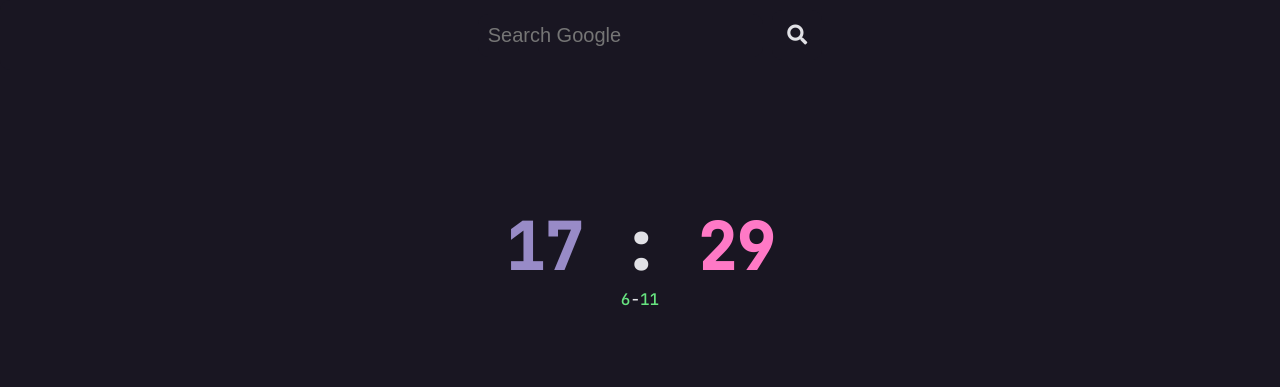
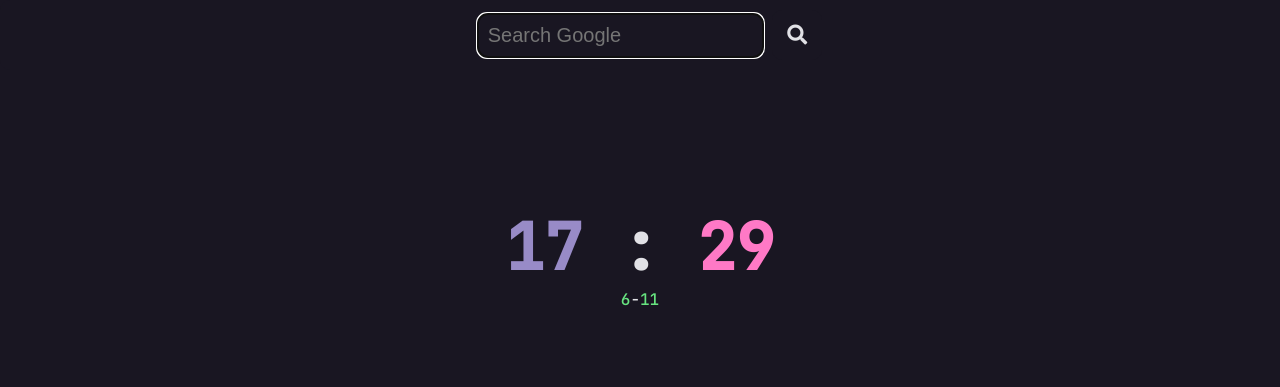
Before and after one commit to AlexandreSantAnaLangunno/StartPage, a plain HTML site: page index.html in a window 1280 px wide. Shown: the top 387 px of the page. Drawn offline with Linux system fonts and the light colour scheme.

Commit message:
AutoFocus

```diff
--- a/index.html
+++ b/index.html
@@ -173,9 +173,6 @@
                 font-size: 5vw;
                 font-weight: bolder;
             }
-            #data{
-
-            }
 
             /*
             Color Palette:
@@ -214,7 +211,7 @@
 
         <div id="google_search">
             <form action="https://www.google.com/search" method="get">
-                <input type="text" name="q" placeholder="Search Google">
+                <input type="text" name="q" placeholder="Search Google" autofocus>
                 <button type="submit"><i class="fas fa-search"></i></button>
             </form>
         </div>
```
